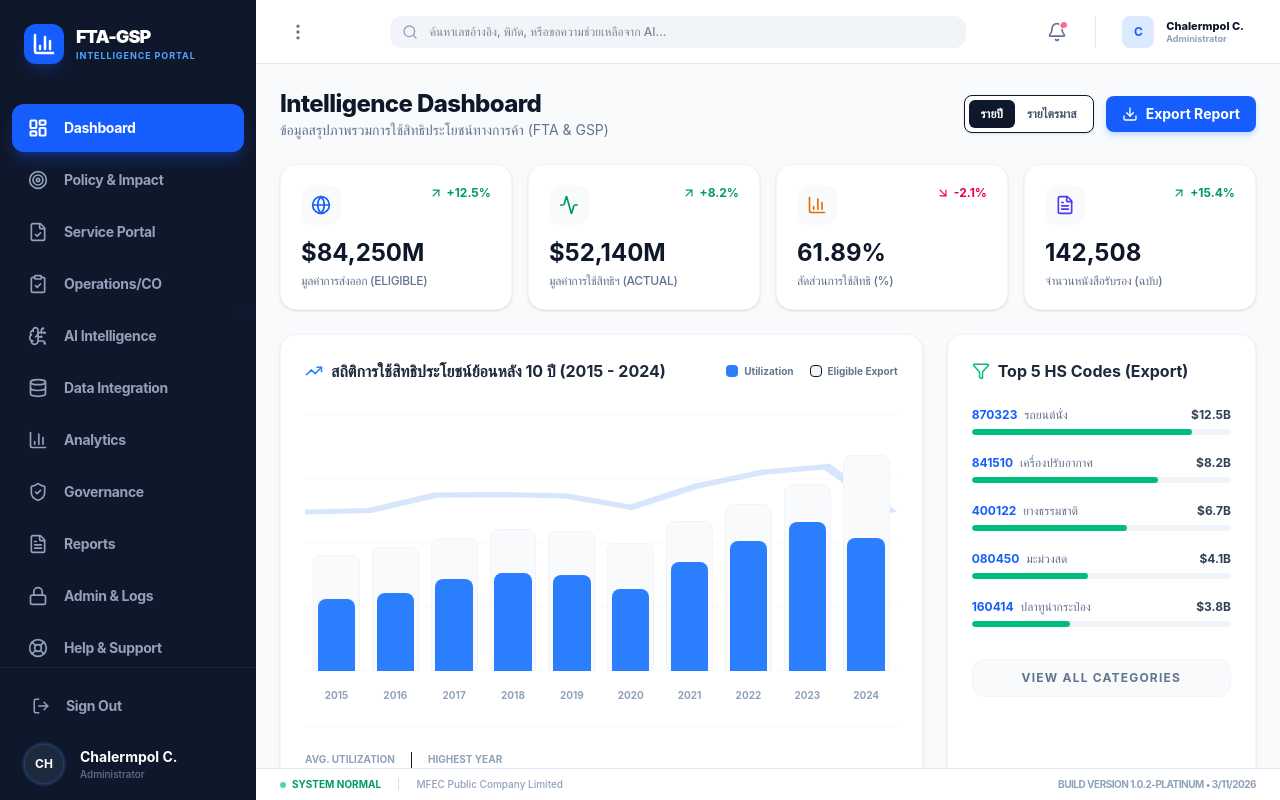
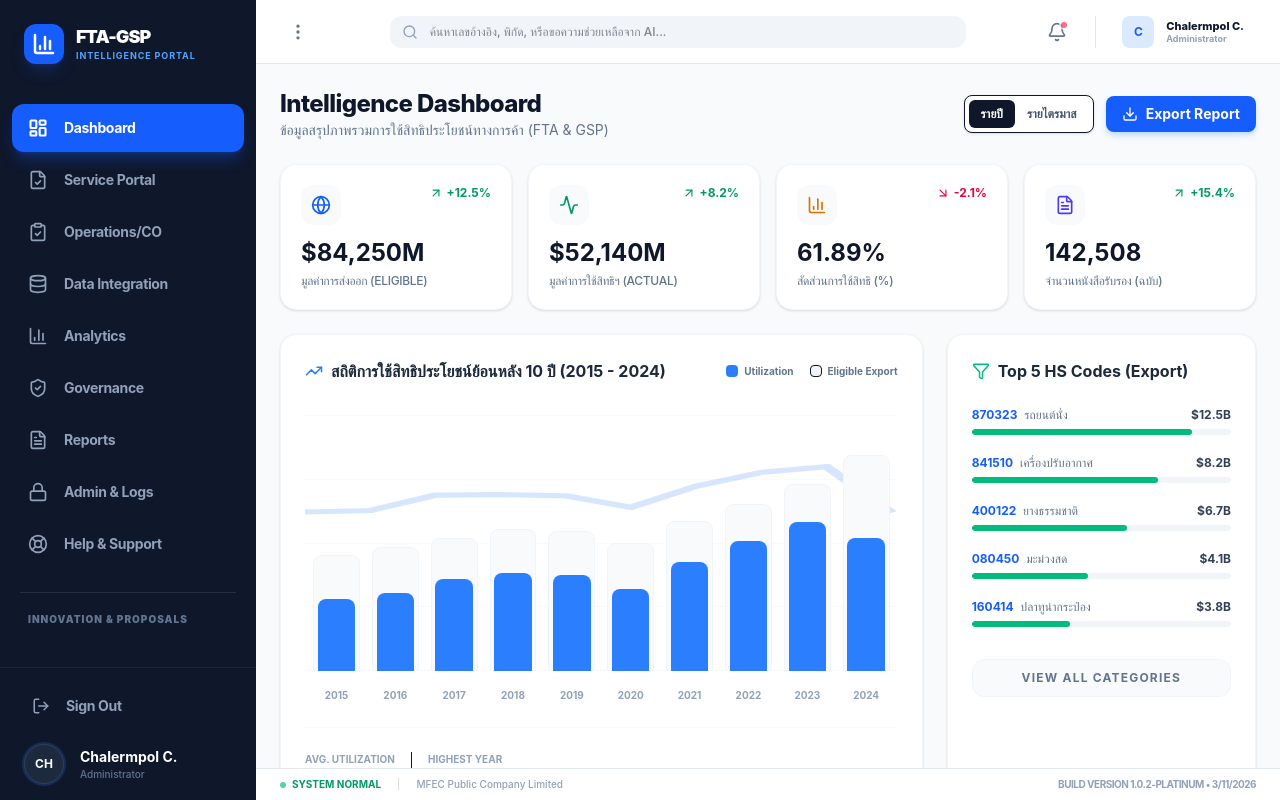
Before and after one commit to jompol/fta-gsp, a React (Vite) app: page / in a window 1280 px wide. Both pictures are taken after a click on the button "Sign in with Active Directory". Built offline with nearby package versions, Linux system fonts and the light colour scheme.

Commit message:
Move Policy and AI Intelligence to new Innovation section in sidebar

```diff
--- a/src/App.jsx
+++ b/src/App.jsx
@@ -1417,10 +1417,8 @@ export default function App() {
                 <nav className="flex-1 space-y-1 px-3 overflow-y-auto">
                     {[
                         { id: 'dashboard', label: 'Dashboard', icon: LayoutDashboard },
-                        { id: 'policy', label: 'Policy & Impact', icon: Target },
                         { id: 'services', label: 'Service Portal', icon: FileCheck },
                         { id: 'operations', label: 'Operations/CO', icon: ClipboardCheck },
-                        { id: 'ai', label: 'AI Intelligence', icon: BrainCircuit },
                         { id: 'data', label: 'Data Integration', icon: Database },
                         { id: 'analytics', label: 'Analytics', icon: BarChart3 },
                         { id: 'governance', label: 'Governance', icon: ShieldCheck },
@@ -1432,7 +1430,36 @@ export default function App() {
                             key={item.id}
                             onClick={() => handleTabChange(item.id)}
                             className={`w-full flex items-center gap-4 px-4 py-3.5 rounded-xl transition-all relative group ${activeTab === item.id
-                                    ? (item.id === 'ai' ? 'bg-purple-600 text-white shadow-lg shadow-purple-600/30' : (item.id === 'policy' ? 'bg-indigo-600 text-white shadow-lg shadow-indigo-600/30' : 'bg-blue-600 text-white shadow-lg shadow-blue-600/30'))
+                                    ? 'bg-blue-600 text-white shadow-lg shadow-blue-600/30'
+                                    : 'text-slate-400 hover:text-white hover:bg-white/5'
+                                }`}
+                        >
+                            <item.icon size={20} strokeWidth={activeTab === item.id ? 2.5 : 2} />
+                            {isSidebarOpen && <span className="text-sm font-bold tracking-tight">{item.label}</span>}
+                            {!isSidebarOpen && (
+                                <div className="absolute left-full ml-4 px-3 py-2 bg-slate-800 text-white text-xs rounded-lg opacity-0 group-hover:opacity-100 pointer-events-none transition-opacity z-50 shadow-xl border border-white/10 whitespace-nowrap">
+                                    {item.label}
+                                </div>
+                            )}
+                        </button>
+                    ))}
+
+                    <div className="my-6">
+                        <div className="border-t border-white/10 mx-2"></div>
+                        <div className="mt-4 px-4 text-[10px] font-black text-slate-500 tracking-widest leading-loose">
+                            INNOVATION & PROPOSALS
+                        </div>
+                    </div>
+
+                    {[
+                        { id: 'policy', label: 'Policy & Impact', icon: Target },
+                        { id: 'ai', label: 'AI Intelligence', icon: BrainCircuit },
+                    ].map((item) => (
+                        <button
+                            key={item.id}
+                            onClick={() => handleTabChange(item.id)}
+                            className={`w-full flex items-center gap-4 px-4 py-3.5 rounded-xl transition-all relative group ${activeTab === item.id
+                                    ? (item.id === 'ai' ? 'bg-purple-600 text-white shadow-lg shadow-purple-600/30' : 'bg-indigo-600 text-white shadow-lg shadow-indigo-600/30')
                                     : 'text-slate-400 hover:text-white hover:bg-white/5'
                                 }`}
                         >
```
